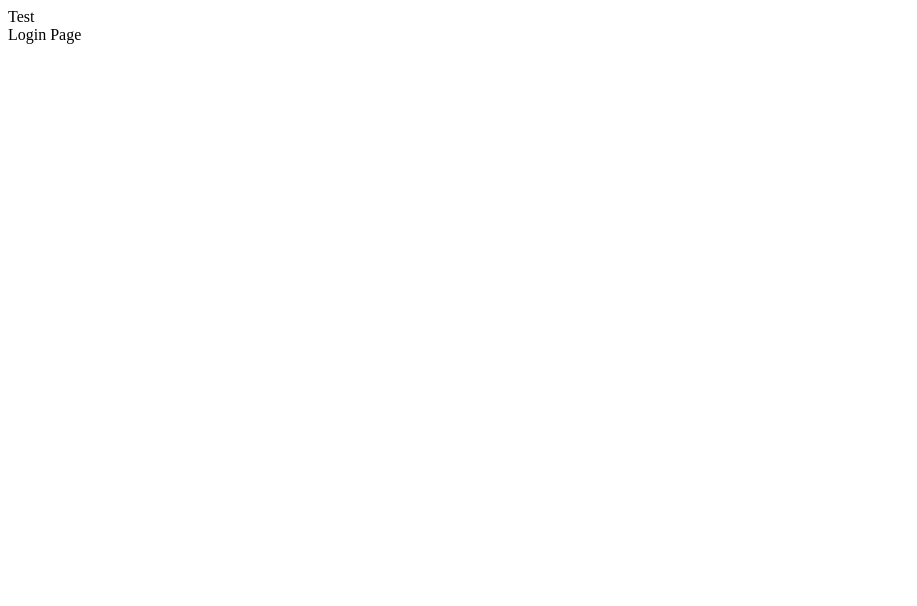
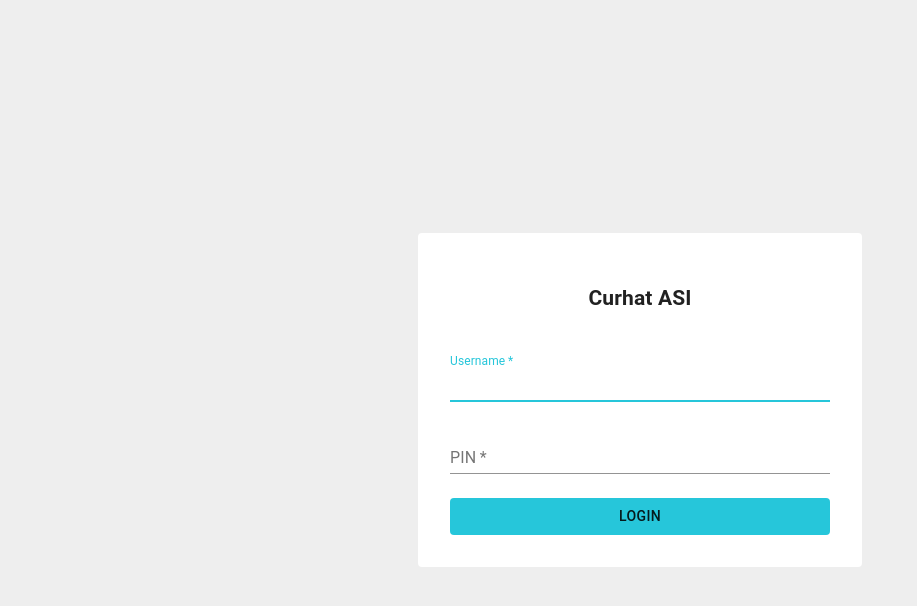
Before and after one commit to fyfirman/curhat-asi-web, a React (Create React App) app: page /login in a window 1280 px wide. Shown: the top 606 px of the page, without its empty margins (0-917 px from the left). Built offline with nearby package versions, Linux system fonts and the light colour scheme.

Commit message:
feat: login page

```diff
--- a/src/App.tsx
+++ b/src/App.tsx
@@ -1,11 +1,17 @@
 import React from "react";
 import { BrowserRouter as Router } from "react-router-dom";
 import RouterConfig from "@navigation/RouterConfig";
+import { ThemeProvider } from "@material-ui/styles";
+import { theme } from "@theme/theme";
+import { CssBaseline } from "@material-ui/core";
 
 export default function App() {
   return (
-    <Router>
-      <RouterConfig />
-    </Router>
+    <ThemeProvider theme={theme}>
+      <Router>
+        <RouterConfig />
+      </Router>
+      <CssBaseline />
+    </ThemeProvider>
   );
 }
--- a/src/navigation/RouterConfig.tsx
+++ b/src/navigation/RouterConfig.tsx
@@ -8,15 +8,14 @@ const RouterConfig: React.FC = () => {
   const [loggedIn, _] = React.useState(false);
 
   return (
-    <div>
-      Test
+    <>
       <Route exact path="/">
         {loggedIn ? <Redirect to="/user" /> : <Redirect to="/login" />}
       </Route>
       <Route path="/login" component={Login} />
       <Route path="/user" component={Users} />
       <Route path="/consultation" component={Consultations} />
-    </div>
+    </>
   );
 };
 
--- a/src/pages/login/Login.tsx
+++ b/src/pages/login/Login.tsx
@@ -1,7 +1,47 @@
 import React from "react";
+import { Theme, Container, TextField, Grid, Button } from "@material-ui/core";
+import { makeStyles } from "@material-ui/core/styles";
+
+const useStyles = makeStyles((theme: Theme) => ({
+  root: {
+    display: "flex",
+    padding: theme.spacing(4),
+    justifyContent: "center",
+    height: "100vh",
+    alignItems: "center"
+  },
+  container: {
+    backgroundColor: "white",
+    borderRadius: theme.shape.borderRadius,
+    padding: theme.spacing(4)
+  }
+}));
 
 const Login = () => {
-  return <div>Login Page</div>;
+  const classes = useStyles();
+
+  return (
+    <div className={classes.root}>
+      <Container maxWidth="xs" className={classes.container}>
+        <Grid container spacing={3}>
+          <Grid item container justify="center">
+            <h2>Curhat ASI</h2>
+          </Grid>
+          <Grid item md={12} sm={12} xs={12}>
+            <TextField id="username" label="Username" type="email" fullWidth autoFocus required />
+          </Grid>
+          <Grid item md={12} sm={12} xs={12}>
+            <TextField id="username" label="PIN" type="password" fullWidth required />
+          </Grid>
+          <Grid item md={12} sm={12} xs={12}>
+            <Button variant="contained" color="primary" disableElevation fullWidth>
+              Login
+            </Button>
+          </Grid>
+        </Grid>
+      </Container>
+    </div>
+  );
 };
 
 export default Login;
--- /dev/null
+++ b/src/theme/theme.tsx
@@ -0,0 +1,16 @@
+import { createMuiTheme } from "@material-ui/core";
+import { cyan, grey, pink } from "@material-ui/core/colors";
+
+export const theme = createMuiTheme({
+  palette: {
+    primary: {
+      main: cyan[400]
+    },
+    secondary: {
+      main: pink[300]
+    },
+    background: {
+      default: grey[200]
+    }
+  }
+});
```
